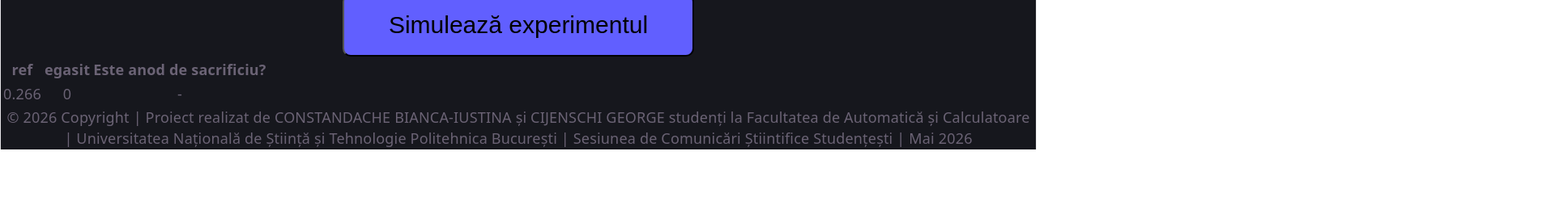
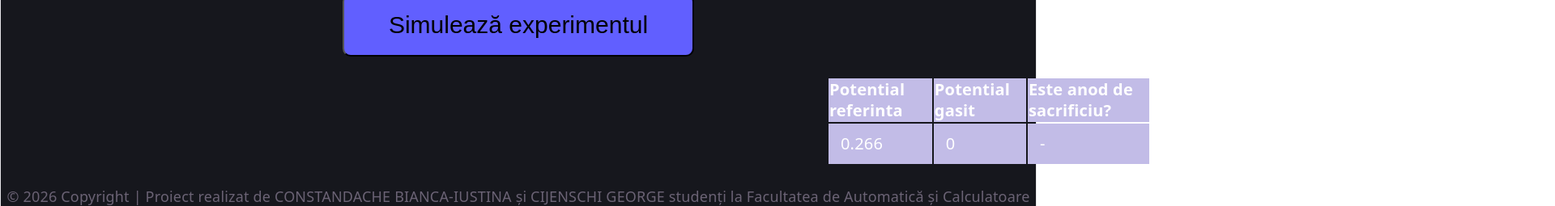
Before and after one commit to mimenschi/proiect_chimie, a React (Vite) app in the folder protectia-catodica/: page /experiment in a window 1280 px wide. Shown: the part 838-1093 px from the top of the page at 81% size, 1920 px wide, since content can reach past the window. Before the commit the page ends 1023 px from the top, so only its background shows below. Built offline with nearby package versions, Linux system fonts and the light colour scheme.

Commit message:
Style: Experiment, lipsesc pozele cu paharele, placutele si probele de la voltmetru

```diff
--- a/protectia-catodica/src/components/Components.jsx
+++ b/protectia-catodica/src/components/Components.jsx
@@ -1,6 +1,7 @@
 import { Select } from "react-dropdown-select"
 import React, { useState } from "react"
 import Poza from '../assets/placehlder.png'
+import Voltmetru from '../assets/Voltmetrisor.png'
 
 function Components() {
 
@@ -109,8 +110,8 @@ function Components() {
 
 
             <div>
-                <img className="pozaExp"
-                    src={Poza}
+                <img className="pozaVolt"
+                    src={Voltmetru}
                     alt="Dynamic content"
 
                 />
@@ -148,8 +149,8 @@ function Components() {
                 <table>
                     <thead>
                         <tr>
-                            <th>ref</th>
-                            <th>egasit</th>
+                            <th>Potential referinta</th>
+                            <th>Potential gasit</th>
                             <th>Este anod de sacrificiu?</th>
                         </tr>
                         <tr>
--- a/protectia-catodica/src/index.css
+++ b/protectia-catodica/src/index.css
@@ -182,10 +182,17 @@ body {
   border: slateblue;
 }
 
+.pozaVolt{
+  height: 300px;
+  width: 250px;
+  padding-left: 1000px;
+  padding-bottom: 400px;
+}
 
 
 /*Mediu Experiment*/
 .voltmetru {
+  position: absolute;
   display: flex;
   flex-direction: column;
   align-items: center;
@@ -193,6 +200,9 @@ body {
   gap: 12px;
   margin-bottom: 25px;
   max-width: 200px;
+  padding-left: 1710px;
+  padding-top: 10px;
+  z-index: 2;
 }
 
 .textVoltmetru {
@@ -289,6 +299,31 @@ body {
   margin-top: 20px;
   margin-bottom: 20px;
   background-color: #b3b2f1;
+}
+
+.results{
+  padding-left: 1020px;
+  border-collapse: collapse;
+  margin: 25px 0;
+  font-size: 20px;
+  min-width: 400px;
+  border-radius: 5px 5px 0 0;
+}
+
+.results thead tr{
+  background-color: #c2bce7;
+  color: #ffffff;
+  text-align: left;
+  font-size: 20px;
+}
+
+.results td{
+  padding: 12px 15px;
+
+}
+
+.results tr{
+  border-bottom: 1px solid #ff0000dd;
 }
 
 .mediu {
```
